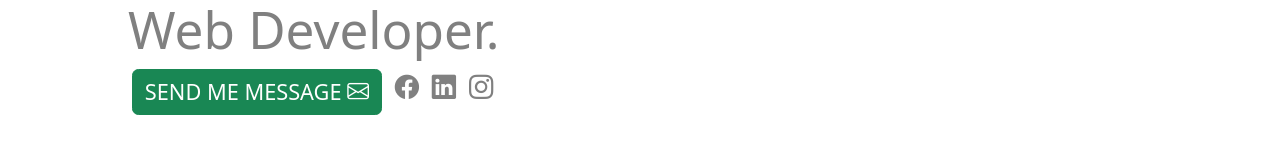
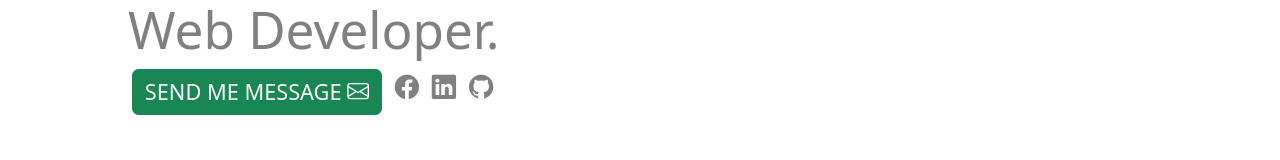
Before and after one commit to aiman1999m/portfolio, an Angular app: page / in a window 1280 px wide. Shown: the part 369-529 px from the top of the page. Built offline with nearby package versions, Linux system fonts and the light colour scheme.

Commit message:
loading portfolio

```diff
--- a/angular.json
+++ b/angular.json
@@ -94,6 +94,9 @@
             ],
             "scripts": []
           }
+        },
+        "deploy": {
+          "builder": "angular-cli-ghpages:deploy"
         }
       }
     }
--- a/package.json
+++ b/package.json
@@ -31,6 +31,7 @@
     "@angular/cli": "~14.2.1",
     "@angular/compiler-cli": "^14.0.0",
     "@types/jasmine": "~4.0.0",
+    "angular-cli-ghpages": "^1.0.3",
     "jasmine-core": "~4.3.0",
     "karma": "~6.4.0",
     "karma-chrome-launcher": "~3.1.0",
--- a/src/app/app.component.html
+++ b/src/app/app.component.html
@@ -22,7 +22,7 @@
 
   <a href="https://www.facebook.com/mounir189" target="_blank" class="grey"><i class="bi bi-facebook"> </i></a>
   <a href="https://www.linkedin.com/in/aimanmounir" target="_blank" class="grey"><i class="bi bi-linkedin"></i></a>
-  <a href="#" class="grey"><i class="bi bi-instagram"></i></a>
+  <a href="https://github.com/aiman1999m" target="_blank" class="grey"><i class="bi bi-github"></i></a>
 
 
 
```
Also changed, not shown: 1 other file (tests, documents, lock files or other folders).
